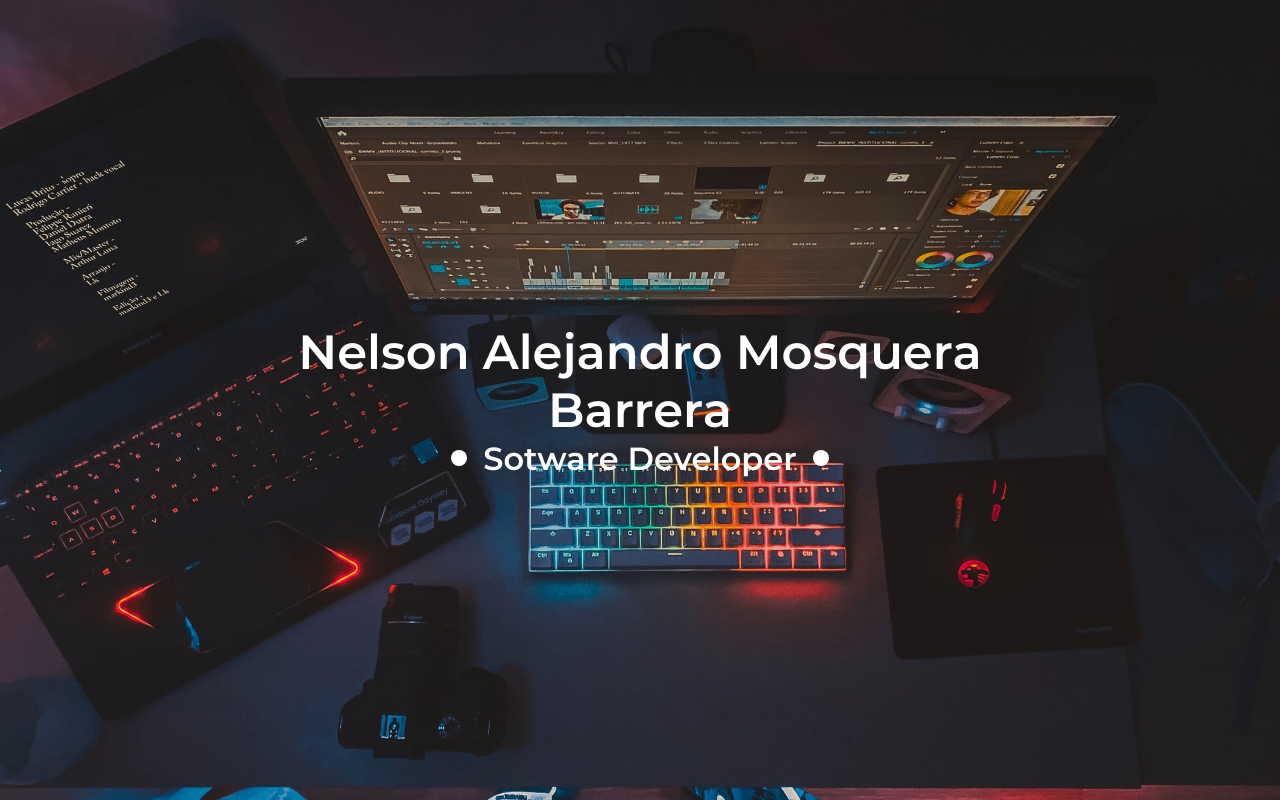
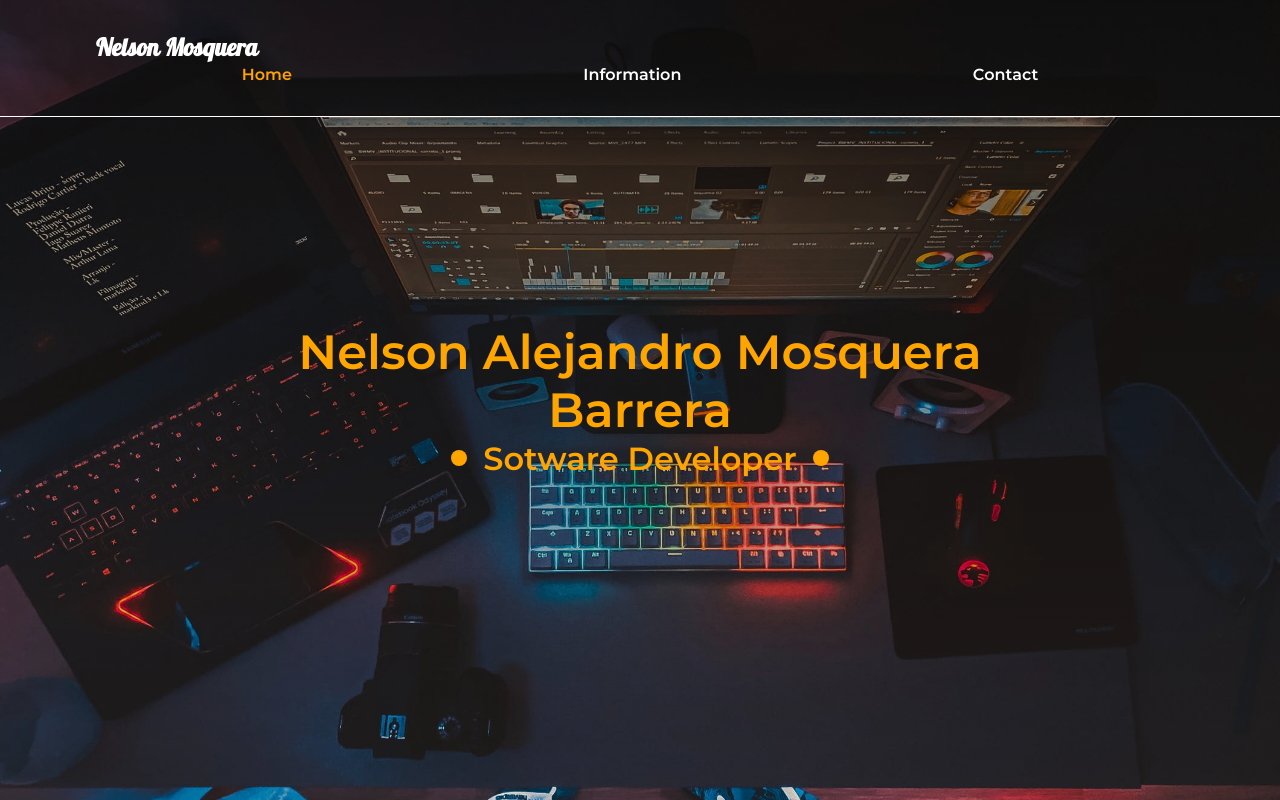
Before and after one commit to monotera/Personal-website, a Vue app: page / in a window 1280 px wide. Built offline with nearby package versions, Linux system fonts and the light colour scheme.

Commit message:
Creates basic header

```diff
--- a/src/App.vue
+++ b/src/App.vue
@@ -1,14 +1,16 @@
 <template>
   <div id="app">
+    <Header/>
     <Home />
   </div>
 </template>
 
 <script>
 import Home from "./components/Home";
+import Header from "./components/Header"
 export default {
   name: "App",
-  components: { Home },
+  components: { Home , Header},
 
 };
 </script>
@@ -19,4 +21,9 @@
   padding: 0;
   box-sizing: border-box;
 }
+a {
+    color: white;
+    text-decoration: none;
+}
+
 </style>
--- /dev/null
+++ b/src/components/Header.vue
@@ -0,0 +1,78 @@
+<template>
+  <header class="header-wrapper">
+    <nav class="header-wrapper-nav">
+      <h1 id="logo" class="logo">Nelson Mosquera</h1>
+      <ul class="header-wrapper-ul">
+        <li>
+          <a @click="activate(1)" :class="{ active: active_el == 1 }">Home</a>
+        </li>
+        <li>
+          <a @click="activate(2)" :class="{ active: active_el == 2 }">Information</a>
+        </li>
+        <li>
+          <a @click="activate(3)" :class="{ active: active_el == 3 }">Contact</a>
+        </li>
+      </ul>
+    </nav>
+  </header>
+</template>
+
+<script>
+export default {
+  data() {
+    return {
+      active_el: 1,
+    };
+  },
+  methods: {
+    activate(el) {
+      this.active_el = el;
+    },
+  },
+};
+</script>
+
+<style lang="scss" scoped>
+.header-wrapper {
+  background-color: transparent;
+  color: white;
+  position: fixed;
+  top: 0;
+  z-index: 3;
+  width: 100%;
+  border-bottom: 1px solid white;
+}
+a {
+  cursor: pointer;
+  &:hover {
+    color: orange;
+  }
+}
+.header-wrapper-nav {
+  align-items: center;
+  display: flex;
+  flex-wrap: wrap;
+  margin: auto;
+  min-height: 10vh;
+  padding: 2rem;
+  width: 90%;
+}
+
+.header-wrapper-ul {
+  align-items: center;
+  display: flex;
+  flex: 1 1 40rem;
+  justify-content: space-around;
+  list-style: none;
+  font-family: $nav-font;
+}
+
+.active {
+  color: orange;
+}
+
+.logo {
+  flex: 2 1 40rem;
+  font-family: $logo-font, sans-serif;
+}
+</style>
--- a/src/components/Home.vue
+++ b/src/components/Home.vue
@@ -20,7 +20,7 @@
   display: flex;
   justify-content: center;
   align-items: center;
-  background: linear-gradient(rgba(0, 0, 0, 0.2), transparent),
+  background: linear-gradient(rgba(0, 0, 0, 0.5), transparent),
     url("../assets/background.jpeg");
   background-repeat: no-repeat;
   background-size: cover;
@@ -28,12 +28,14 @@
   height: 100vh;
   color: white;
   font-family: $home-main-font;
+
   .subtitle {
     display: flex;
     justify-content: center;
     align-items: center;
   }
   .info {
+    color: orange;
     text-align: center;
   }
   .title {
@@ -49,7 +51,7 @@
     }
   }
   .point {
-    background-color: white;
+    background-color: orange;
     width: 1em;
     height: 1em;
     border-radius: 50%;
--- a/src/styles/_variables.scss
+++ b/src/styles/_variables.scss
@@ -6,3 +6,5 @@
 $breakpoint-desktopSmall: 975px;
 
 $home-main-font: "fontMontserratSemiBold", sans-serif;
+$logo-font: "Pattaya", sans-serif;
+$nav-font: "fontMontserratSemiBold", sans-serif;
--- a/src/styles/fonts.scss
+++ b/src/styles/fonts.scss
@@ -3,3 +3,7 @@
   font-family: "fontMontserratSemiBold";
   src: url("~@/assets/Fonts/Montserrat-SemiBold.ttf");
 }
+@font-face {
+  font-family: "Pattaya";
+  src: url("~@/assets/Fonts/Pattaya-Regular.ttf");
+}
```
Also changed, not shown: src/assets/Fonts/Pattaya-Regular.ttf (added).
